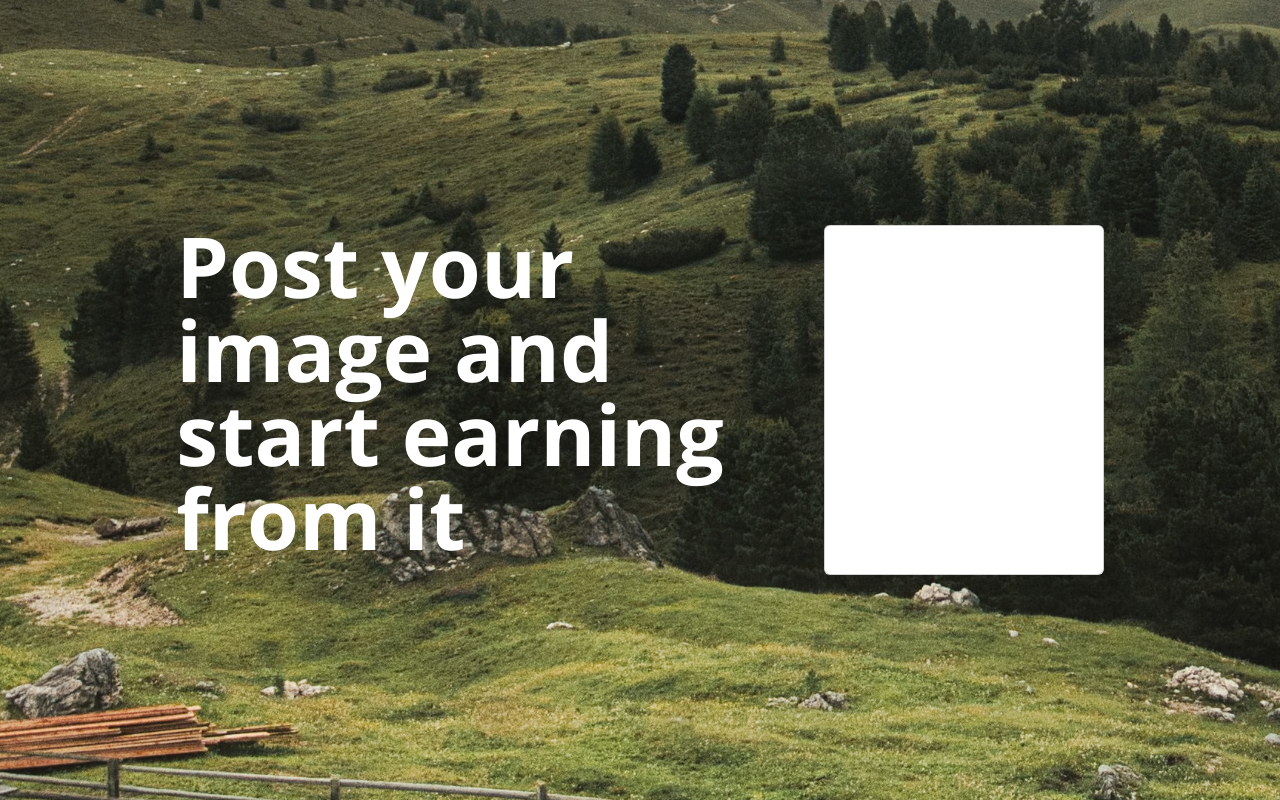
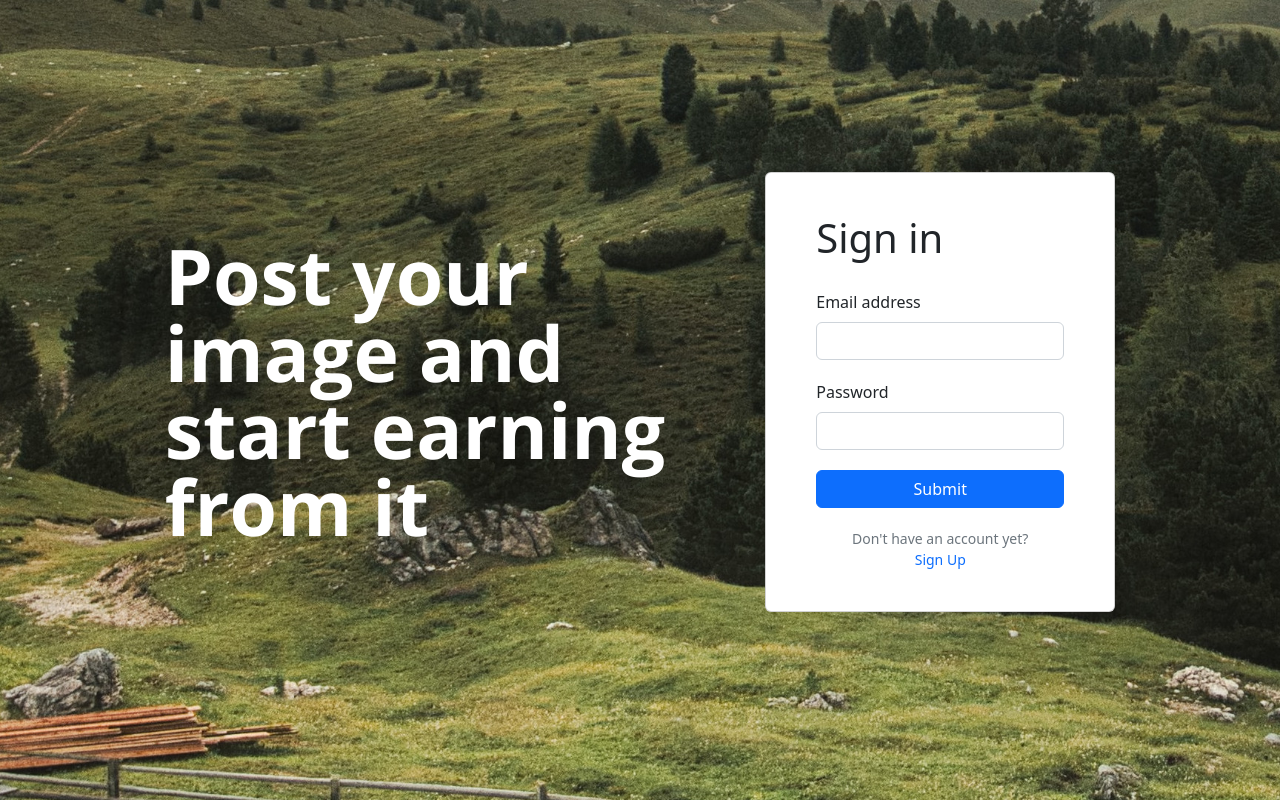
Before and after one commit to Zophirel/t_web, a PHP site: page / in a window 1280 px wide. Run offline with PHP 8.4, Linux system fonts and the light colour scheme.

Commit message:
added form inputs and front-end validation

```diff
--- a/assets/css/style.css
+++ b/assets/css/style.css
@@ -1,4 +1,4 @@
-@import url('https://fonts.googleapis.com/css2?family=Open+Sans:wght@400;500;700&display=swap');
+@import url('https://fonts.googleapis.com/css2?family= :wght@600;800&family=Open+Sans:wght@400;500;700&display=swap');
 
 body{
     background: url('../img/homebg.jpg');
@@ -33,10 +33,8 @@ body{
     line-height: 100%;
 }
 
-#loginInputs{
-    display: flex;
-    flex-direction: column;
-    margin: 0 auto;
+.loginInput{
+    margin-top: 20px;
 }
 
 .loginField{
@@ -72,21 +70,21 @@ body{
 
 #loginCard{
     grid-area: b;
+    display: grid;
+    grid-template-areas: 'a'
+                         'b'
+                         'c'
+                         'd';
     justify-self: center;
-    padding: 20px 20px 20px 20px; /* top right left bottom*/
-    height: 25vw;
-    width: 20vw;
+    padding: 0 50 0 50; /* top right left bottom*/
+    height: 440px;
+    width: 350px;
+    align-content: center;
 }
 
 @media screen and (max-width: 1400px) {
+    #loginCard{
 
-    .slogan{
-        font-size: 84px;
-    }
-
-    #loginCard{
-        height: 350;
-        width: 280px;
     }
     #loginCardCtn{
         justify-content:center;
@@ -96,13 +94,12 @@ body{
 @media screen and (max-width: 992px) {
 
     .slogan{
-        font-size: 10vw;
+        font-size: 56px;
         align-self: end;
     }
 
     #loginCard{
-        height: 350;
-        width: 280px;
+        align-self: start;
     }
     #loginCardCtn{
         justify-content:center;
@@ -114,3 +111,21 @@ body{
                              'b';
     }
 }
+
+#loginBtn{
+    margin-top: 1.5vw;
+    width: 100%;
+}
+
+#signupHint{
+    margin-bottom: 0;
+}
+
+#signupHelp{
+    margin-top: 20px;
+    text-align: center;
+}
+
+#signupLink{
+    text-decoration: none;
+}
--- /dev/null
+++ b/assets/js/homepage.js
@@ -0,0 +1,40 @@
+let isLoggingIn = true;
+
+$(document).ready(() =>{
+
+    $('#signupLink').on('click', ()=>{
+        if(isLoggingIn){
+            $('#cardHeader').text('Sign Up');
+            $('#signupHint').text("Already have an account?");
+            $('#signupLink').text('Sign In');
+            isLoggingIn = false;
+        }else{
+            $('#cardHeader').text('Sign In');
+            $('#signupHint').text("Don't have an account yet?");
+            $('#signupLink').text('Sign Up');
+            isLoggingIn = true;
+        }
+    });
+
+    $('#loginBtn').on('click', () => {
+        let email =  $('#email').val();
+        let pass  =  $('#password').val();
+    });
+
+});
+
+(function () {
+    'use strict'
+    const forms = document.querySelectorAll('.requires-validation')
+    Array.from(forms)
+      .forEach(function (form) {
+        form.addEventListener('submit', function (event) {
+          if (!form.checkValidity()) {
+            event.preventDefault()
+            event.stopPropagation()
+          }
+
+          form.classList.add('was-validated')
+        }, false)
+      })
+    })()
--- a/index.html
+++ b/index.html
@@ -3,12 +3,41 @@
         <meta name="viewport" content="width=device-width, initial-scale=1.0">
         <link href="https://cdn.jsdelivr.net/npm/bootstrap@5.2.0-beta1/dist/css/bootstrap.min.css" rel="stylesheet" integrity="sha384-0evHe/X+R7YkIZDRvuzKMRqM+OrBnVFBL6DOitfPri4tjfHxaWutUpFmBp4vmVor" crossorigin="anonymous">
         <script src="https://cdn.jsdelivr.net/npm/bootstrap@5.2.0-beta1/dist/js/bootstrap.bundle.min.js" integrity="sha384-pprn3073KE6tl6bjs2QrFaJGz5/SUsLqktiwsUTF55Jfv3qYSDhgCecCxMW52nD2" crossorigin="anonymous"></script>
+        <script src="https://ajax.googleapis.com/ajax/libs/jquery/3.6.0/jquery.min.js"></script>
         <link rel="stylesheet" href="assets/css/style.css">
     </head>
     <body>
         <div id="homePageLayout">
             <p class="slogan">Post your <br> image and  <br> start earning  <br>from it</p>
-            <div class="card" id="loginCard"></div>
+            <form class="requires-validation" novalidate>
+
+            <div class="card" id="loginCard">
+                <p class="h1" id="cardHeader">Sign in</p>
+
+                <div class="loginInput">
+                    <label class="form-label">Email address</label>
+                    <input class="form-control" type="email" name="email" required>
+                    <div class="valid-feedback">Email field is valid!</div>
+                    <div class="invalid-feedback">Email field cannot be blank!</div>
+                </div>
+
+                <div class="loginInput">
+                    <label class="form-label">Password</label>
+                    <input type="password" class="form-control" id="password" required>
+
+                    <div class="invalid-feedback">Please fill out this field.</div>
+                </div>
+
+                <div><button type="submit" class="btn btn-primary" id="loginBtn" aria-describedby="signUpHelp">Submit</button></div>
+                <div id="signupHelp" class="form-text">
+                    <p id="signupHint">Don't have an account yet?</p>
+                    <a id="signupLink" href="#">Sign Up</a>
+                </div>
+
+            </div>
+        </form>
         </div>
+    <script src="assets/js/homepage.js"></script>
     </body>
+
 </html>
```
